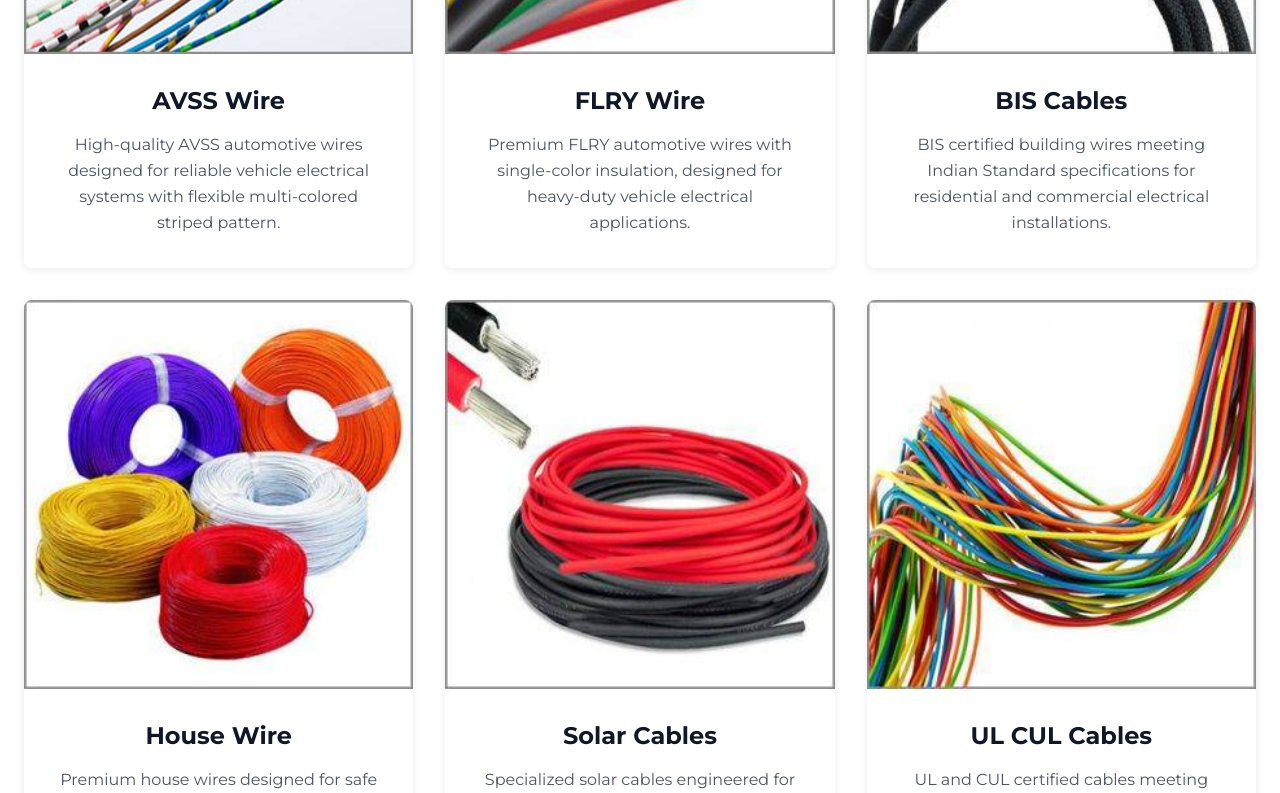
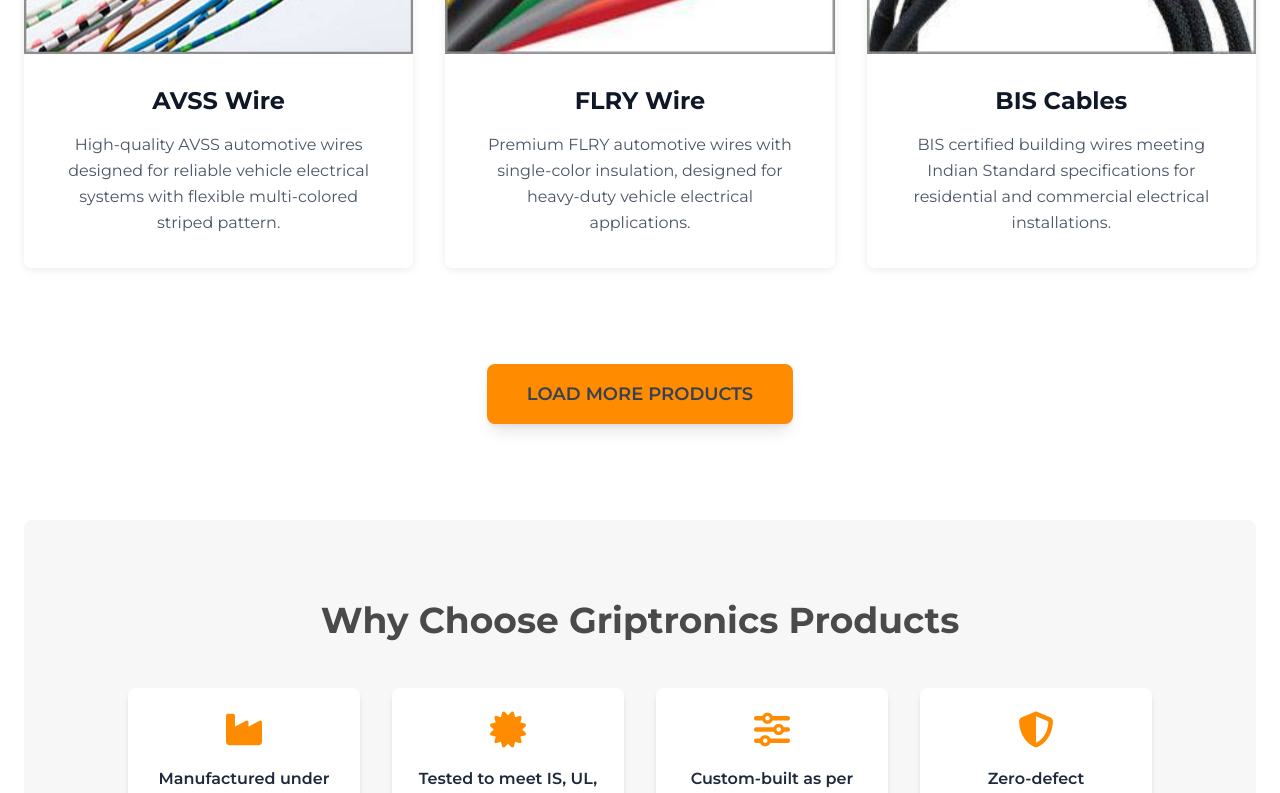
Before and after one commit to Hitesh-malik/cable_company, a React (Vite) app: page / in a window 1280 px wide. Shown: the part 3863-4656 px from the top of the page. Built offline with nearby package versions, Linux system fonts and the light colour scheme.

Commit message:
work product card

```diff
--- a/src/index.css
+++ b/src/index.css
@@ -848,3 +848,34 @@
     max-height: 440px;
   }
 }
+
+/* Product Overlay Orange Animation - Left to Right */
+.orange-sweep {
+  width: 200%;
+  height: 100%;
+  background: linear-gradient(
+    90deg,
+    transparent 0%,
+    rgba(255, 140, 0, 0.5) 25%,
+    rgba(255, 140, 0, 0.7) 50%,
+    rgba(255, 140, 0, 0.5) 75%,
+    transparent 100%
+  );
+  transform: translateX(-100%);
+  opacity: 0;
+  transition: opacity 0.3s ease;
+}
+
+.group:hover .orange-sweep {
+  opacity: 1;
+  animation: sweep-left-to-right 1.2s ease-in-out;
+}
+
+@keyframes sweep-left-to-right {
+  0% {
+    transform: translateX(-100%);
+  }
+  100% {
+    transform: translateX(100%);
+  }
+}
--- a/src/pages/Home.jsx
+++ b/src/pages/Home.jsx
@@ -41,6 +41,7 @@
   const [lightboxImage, setLightboxImage] = useState(null);
   const [isLightboxOpen, setIsLightboxOpen] = useState(false);
   const [servicesPerView, setServicesPerView] = useState(3);
+  const [visibleProductsCount, setVisibleProductsCount] = useState(3);
 
   const slides = [
     {
@@ -436,6 +437,21 @@
     activeFilter === "*"
       ? products
       : products.filter((product) => product.filters.includes(activeFilter));
+
+  // Get visible products based on pagination
+  const visibleProducts = filteredProducts.slice(0, visibleProductsCount);
+  const hasMoreProducts = visibleProductsCount < filteredProducts.length;
+
+  const handleFilterChange = (filterId) => {
+    setActiveFilter(filterId);
+    setVisibleProductsCount(3);
+  };
+
+  const handleLoadMore = () => {
+    setVisibleProductsCount((prev) =>
+      Math.min(prev + 3, filteredProducts.length)
+    );
+  };
 
   const tabs = [
     {
@@ -1109,7 +1125,7 @@
                 {filters.map((filter, index) => (
                   <motion.button
                     key={filter.id}
-                    onClick={() => setActiveFilter(filter.id)}
+                    onClick={() => handleFilterChange(filter.id)}
                     className={`px-2.5 sm:px-3 md:px-4 py-1.5 sm:py-2 rounded text-xs sm:text-sm font-semibold transition whitespace-nowrap ${
                       activeFilter === filter.id
                         ? "bg-primary text-gray-700"
@@ -1159,7 +1175,7 @@
                   viewport={{ once: true, amount: 0.1 }}
                   transition={{ duration: 0.6 }}
                 >
-                  {filteredProducts.map((product, index) => (
+                  {visibleProducts.map((product, index) => (
                     <motion.div
                       key={`${product.title}-${index}`}
                       className={`pf-item ${product.filters.join(
@@ -1210,6 +1226,22 @@
                             );
                           }}
                         />
+                        {/* Hover Overlay with Product Details */}
+                        <div className="product-overlay absolute inset-0 bg-gradient-to-t from-primary/95 via-primary/85 to-primary/75 flex flex-col items-center justify-center p-6 sm:p-8 z-20 pointer-events-none opacity-0 group-hover:opacity-100 transition-all duration-300 ease-out">
+                          <div className="text-center text-white">
+                            <h4 className="product-overlay-title text-xl sm:text-2xl md:text-3xl font-bold mb-3 sm:mb-4 font-heading opacity-0 group-hover:opacity-100 group-hover:translate-y-0 translate-y-8 transition-all duration-500 delay-150 ease-out">
+                              {product.title}
+                            </h4>
+                            <p className="product-overlay-desc text-sm sm:text-base md:text-lg text-white/95 leading-relaxed max-w-md mx-auto opacity-0 group-hover:opacity-100 group-hover:translate-y-0 translate-y-6 transition-all duration-500 delay-200 ease-out">
+                              {product.description}
+                            </p>
+                            <div className="product-overlay-category mt-4 sm:mt-6 opacity-0 group-hover:opacity-100 group-hover:translate-y-0 translate-y-4 group-hover:scale-100 scale-95 transition-all duration-400 delay-250 ease-out">
+                              <span className="inline-block bg-white text-primary px-4 sm:px-6 py-2 sm:py-2.5 rounded-lg text-xs sm:text-sm font-semibold uppercase tracking-wide hover:scale-105 transition-transform duration-200">
+                                {product.category}
+                              </span>
+                            </div>
+                          </div>
+                        </div>
                       </div>
                       <div className="info p-6 sm:p-7 md:p-8 bg-white">
                         <motion.h4
@@ -1243,6 +1275,26 @@
                     </motion.div>
                   ))}
                 </motion.div>
+
+                {/* Load More Button */}
+                {hasMoreProducts && (
+                  <motion.div
+                    className="mt-10 sm:mt-12 md:mt-16 text-center"
+                    initial={{ opacity: 0, y: 20 }}
+                    animate={{ opacity: 1, y: 0 }}
+                    transition={{ duration: 0.5 }}
+                  >
+                    <motion.button
+                      onClick={handleLoadMore}
+                      className="bg-primary text-gray-700 px-6 sm:px-8 md:px-10 py-3 sm:py-3.5 md:py-4 rounded-lg text-sm sm:text-base md:text-lg font-semibold hover:opacity-90 transition uppercase shadow-lg hover:shadow-xl"
+                      whileHover={{ scale: 1.05, y: -2 }}
+                      whileTap={{ scale: 0.95 }}
+                      transition={{ duration: 0.2 }}
+                    >
+                      Load More Products
+                    </motion.button>
+                  </motion.div>
+                )}
               </div>
             </motion.div>
 
```
